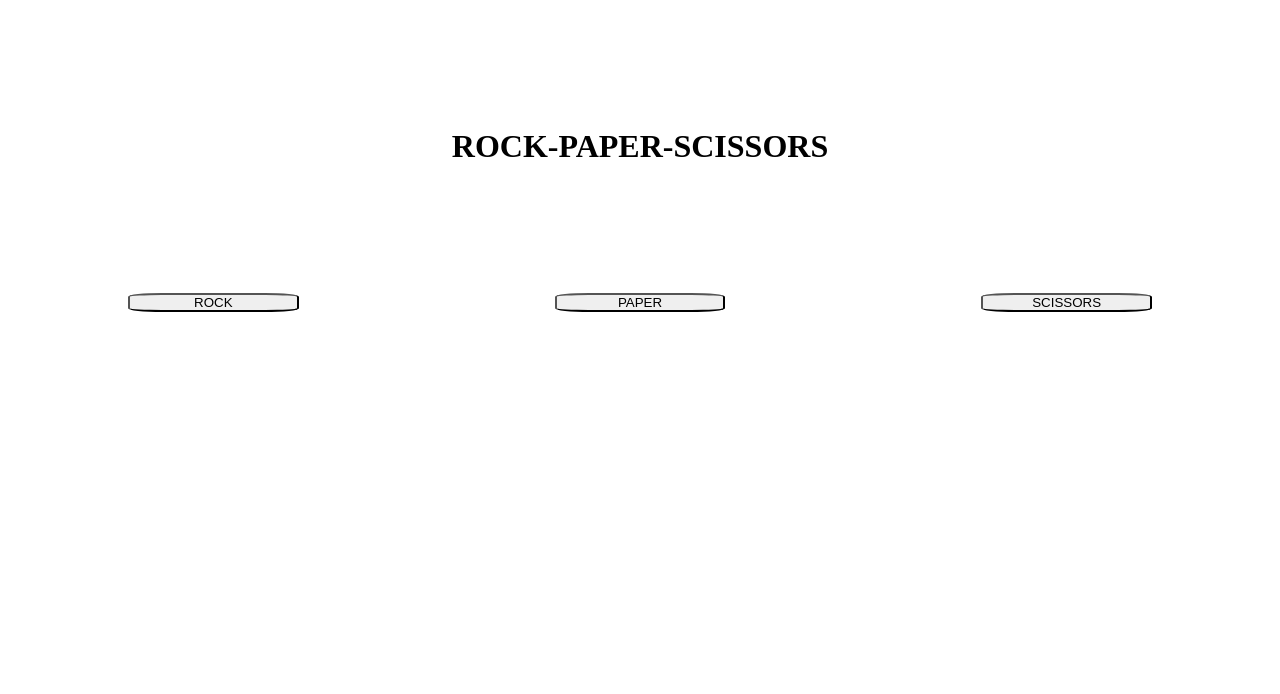
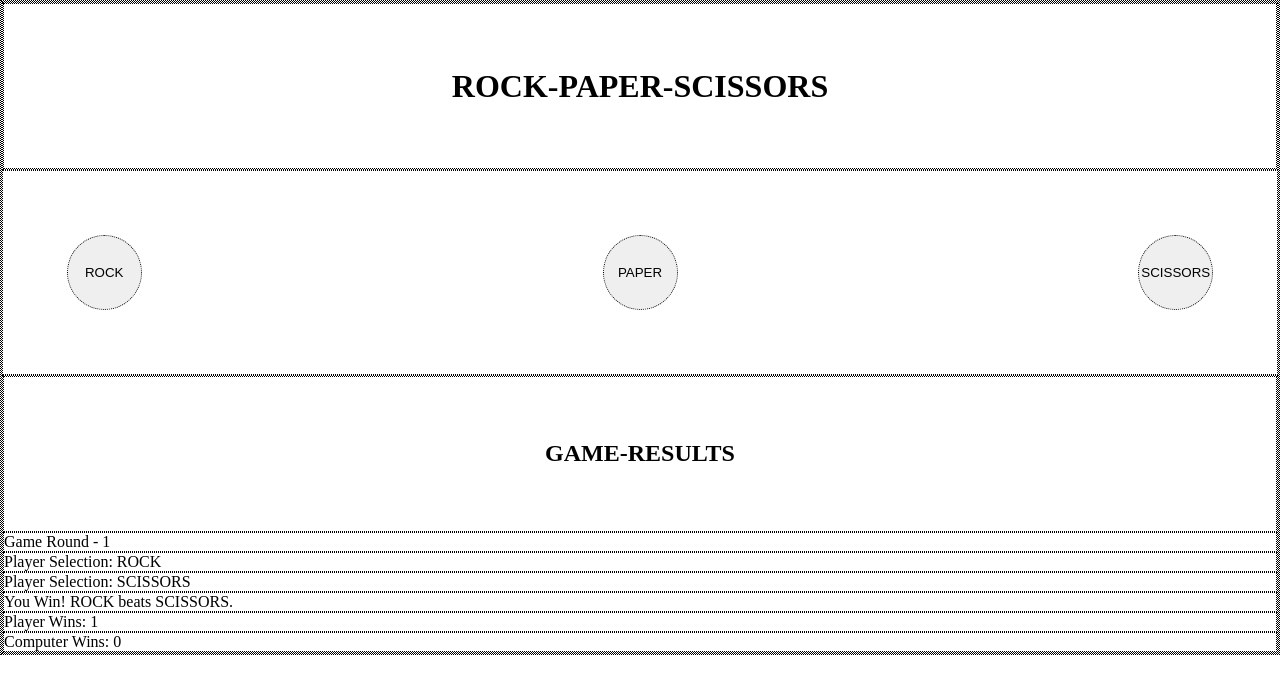
Before and after one commit to RyelBanfield/PROJECT-ROCK-PAPER-SCISSORS-w-UI, a plain HTML site: page index.html in a window 1280 px wide. Both pictures are taken after a click on the button "ROCK". Drawn offline with Linux system fonts and the light colour scheme.

Commit message:
Mainly updated JS.

```diff
--- a/index.html
+++ b/index.html
@@ -18,6 +18,7 @@
       <button class="btn" id="scissors">SCISSORS</button>
    </div>
    <div id="results">
+      <h2 id="resultsHeader">GAME-RESULTS</h2>
 
    </div>
    <script src="/main.js"></script>
--- a/main.js
+++ b/main.js
@@ -30,13 +30,14 @@ function playRound(playerSelection, computerSelection) {
 // Adds to the player and computer win counters
 function winCounter(roundValue, playerSelection, computerSelection) {
    if (roundValue == 1) {
-      console.log('You Draw! You both chose ' + playerSelection + '.');
+      return ('You Draw! You both chose ' + playerSelection + '.');
    } else if (roundValue == 2) {
-      console.log('You Win! ' + playerSelection + ' beats ' + computerSelection + '.');
       playerWins++;
+      return ('You Win! ' + playerSelection + ' beats ' + computerSelection + '.');
    } else {
-      console.log('You Lose! ' + computerSelection + ' beats ' + playerSelection + '.');
       computerWins++;
+      return ('You Lose! ' + computerSelection + ' beats ' + playerSelection + '.');
+
    }
 }
 
@@ -74,19 +75,59 @@ function game() {
 ////////////////////////////////////////////////////////////////
 
 let buttons = document.querySelectorAll('.btn');
+let results = document.querySelector('#results');
 
 for (button of buttons) {
    button.addEventListener('click', function () {
+
       console.log("Game Round - " + gameRound);
+
       let playerSelection = this.textContent;
       let computerSelection = computerPlay();
       let roundValue = playRound(playerSelection, computerSelection);
+
       console.log('Player Selection: ' + playerSelection);
       console.log('Computer Selection: ' + computerSelection);
-      winCounter(roundValue, playerSelection, computerSelection);
+
+      let roundWinner = winCounter(roundValue, playerSelection, computerSelection);
+
+      console.log(roundWinner);
       console.log('Player Wins: ' + playerWins);
       console.log('Computer Wins: ' + computerWins);
+      console.log('------------------------------')
+
+      let gameRoundDiv = document.createElement('div');
+      gameRoundDiv.classList.add('gameRound');
+      gameRoundDiv.textContent = "Game Round - " + gameRound;
+      results.appendChild(gameRoundDiv);
+
+      let playerSelectionDiv = document.createElement('div');
+      playerSelectionDiv.classList.add('playerSelection');
+      playerSelectionDiv.textContent =
+         ' Player Selection: ' + playerSelection
+      results.appendChild(playerSelectionDiv);
+
+      let computerSelectionDiv = document.createElement('div');
+      computerSelectionDiv.classList.add('playerSelection');
+      computerSelectionDiv.textContent =
+         ' Player Selection: ' + computerSelection;
+      results.appendChild(computerSelectionDiv);
+
+      let roundWinnerDiv = document.createElement('div');
+      roundWinnerDiv.classList.add('playerSelection');
+      roundWinnerDiv.textContent = roundWinner;
+      results.appendChild(roundWinnerDiv);
+
+      let playerWinsDiv = document.createElement('div');
+      playerWinsDiv.classList.add('playerSelection');
+      playerWinsDiv.textContent = 'Player Wins: ' + playerWins;
+      results.appendChild(playerWinsDiv);
+
+      let computerWinsDiv = document.createElement('div');
+      computerWinsDiv.classList.add('playerSelection');
+      computerWinsDiv.textContent = 'Computer Wins: ' + computerWins;
+      results.appendChild(computerWinsDiv);
+
       gameRound++;
-      console.log('------------------------------')
    })
 }
--- a/style.css
+++ b/style.css
@@ -2,11 +2,12 @@
    box-sizing: border-box;
    padding: 0;
    margin: 0;
+   border: 1px dotted black;
 }
 
-header {
+header h1 {
    text-align: center;
-   margin-top: 10%;
+   padding: 5%;
 }
 
 #playerChoices {
@@ -15,7 +16,17 @@ header {
 }
 
 .btn {
-   width: 100%;
-   margin: 10%;
-   border-radius: 20%;
+   min-width: 75px;
+   height: 75px;
+   margin: 5%;
+   border-radius: 100%;
 }
+
+#results {
+   min-height: 250px;
+}
+
+#resultsHeader {
+   text-align: center;
+   padding: 5%;
+}
```
